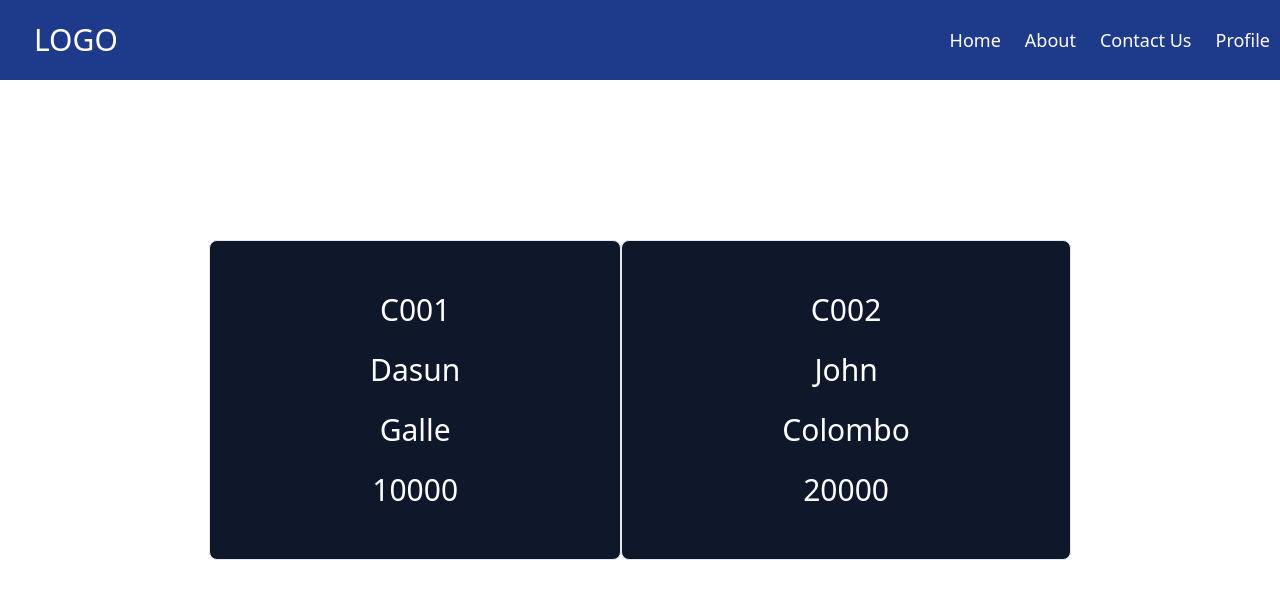
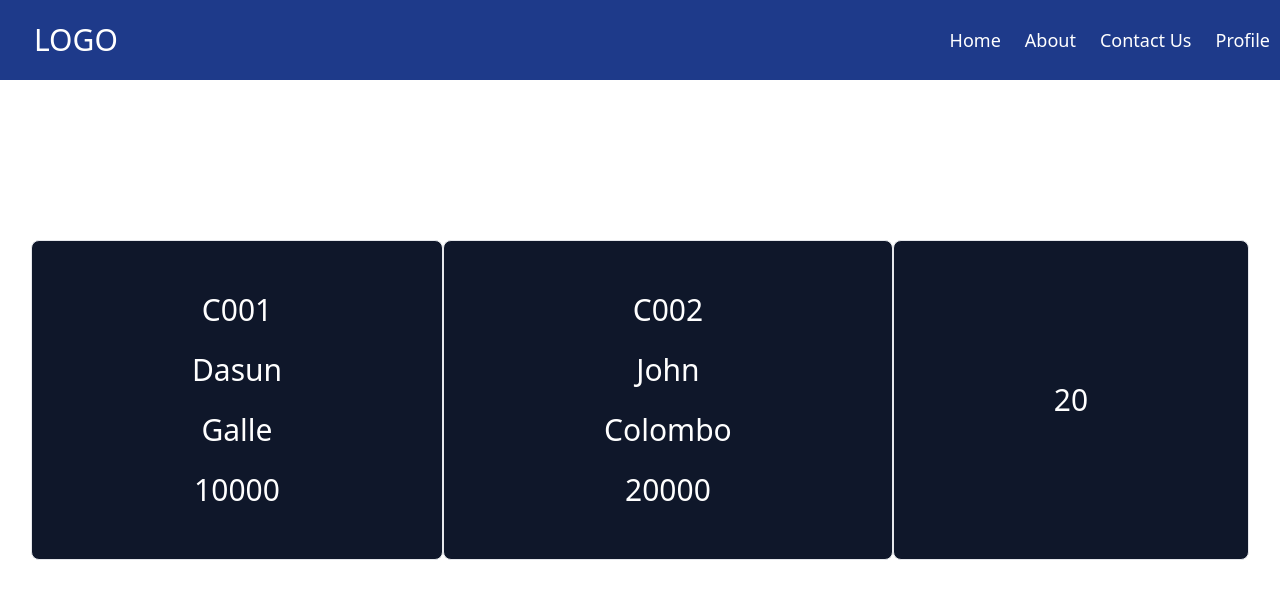
Before and after one commit to Revision-60/React, a React (Create React App) app: page / in a window 1280 px wide. Shown: the top 598 px of the page. Built offline with nearby package versions, Linux system fonts and the light colour scheme.

Commit message:
Counter Component Constructor

```diff
--- a/src/components/Content/Content.tsx
+++ b/src/components/Content/Content.tsx
@@ -1,4 +1,5 @@
 import { Component, Fragment } from "react";
+import Counter from "../Counter";
 import Customer from "../Customer";
 
 export default class Content extends Component {
@@ -24,6 +25,8 @@ export default class Content extends Component {
               salary: 20000.0,
             }}
           />
+
+          <Counter {...{ initValue: 20 }} />
         </div>
         <h1></h1>
       </>
--- a/src/components/Counter/Counter.tsx
+++ b/src/components/Counter/Counter.tsx
@@ -5,12 +5,23 @@ type CounterProps = {
   initValue: number;
 };
 
-type counterState = {
+type CounterState = {
   count: number;
 };
 
-export default class Counter extends Component<CounterProps> {
+export default class Counter extends Component<CounterProps, CounterState> {
+  constructor(props: CounterProps) {
+    super(props);
+    this.state = {
+      count: this.props.initValue,
+    };
+  }
+
   render() {
-    return <div>Counter</div>;
+    return (
+      <div className="h-80 bg-slate-900 px-40 text-white border flex justify-center items-center flex-col gap-6 rounded-lg">
+        <h1>{this.state.count}</h1>
+      </div>
+    );
   }
 }
```
